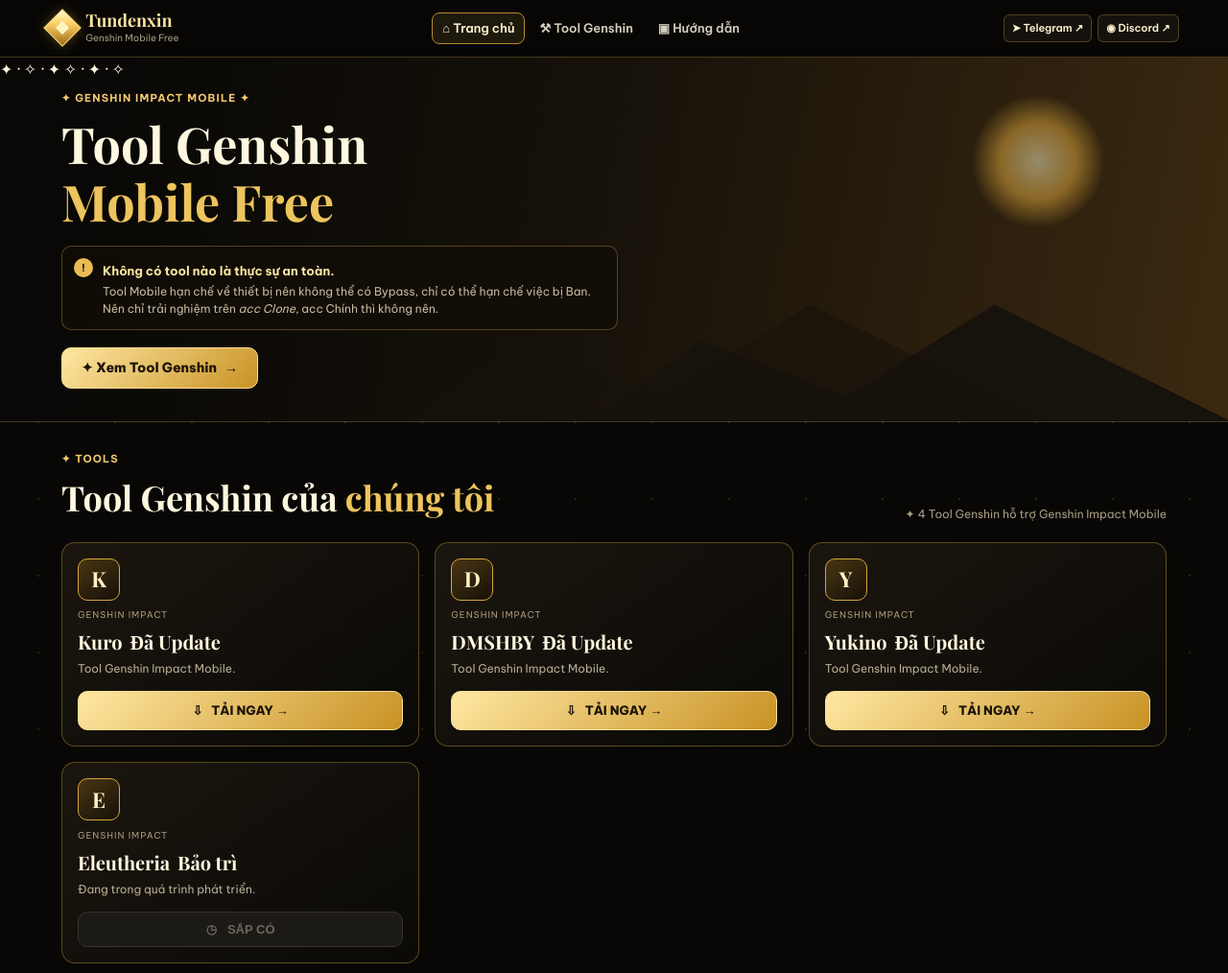
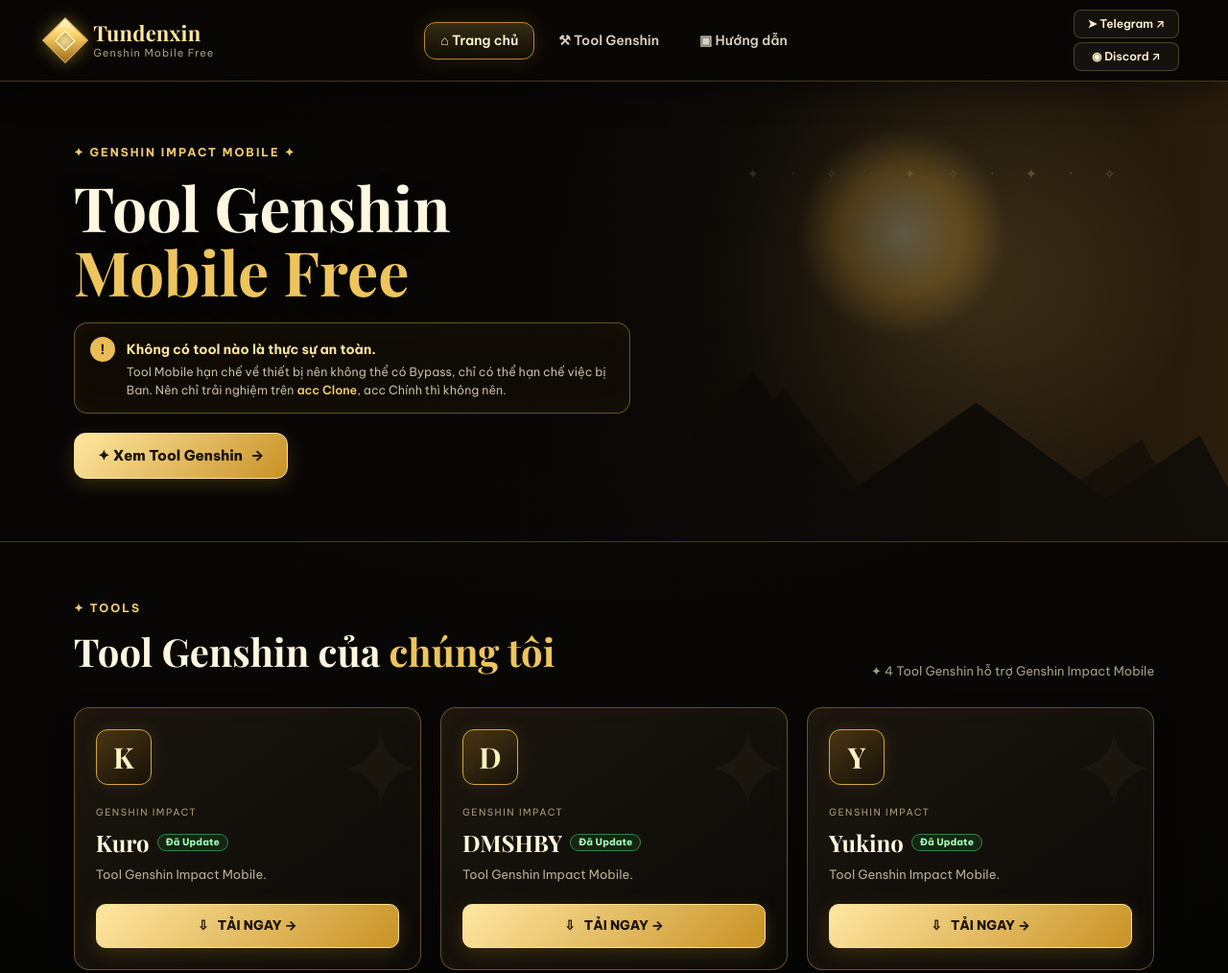
Before and after one commit to Tundenxin/Tundenxin.github.io, a plain HTML site: page index.html in a window 1280 px wide. Shown: the top 1014 px of the page at 96% size. Drawn offline with nearby package versions, Linux system fonts and the light colour scheme.

Commit message:
Update style.css

```diff
--- a/style.css
+++ b/style.css
@@ -16,101 +16,112 @@
 
 html {
   scroll-behavior: smooth;
+  -webkit-text-size-adjust: 100%;
 }
 
 body {
   margin: 0;
-  background: #080705;
+  background: radial-gradient(circle at 50% -20%, #30200a 0, #0b0906 35%, #050504 80%);
   color: var(--cream);
-  font-family: 'Be Vietnam Pro', sans-serif;
+  font-family: 'Be Vietnam Pro', -apple-system, BlinkMacSystemFont, sans-serif;
   min-height: 100vh;
   overflow-x: hidden;
   line-height: 1.5;
 }
 
-/* Background Effect */
+/* Hiệu ứng nền */
 .gold-dust {
   position: fixed;
   inset: 0;
   pointer-events: none;
-  opacity: 0.2;
+  opacity: 0.25;
   background-image: radial-gradient(circle, rgba(255, 220, 130, 0.65) 0 1px, transparent 1.5px);
-  background-size: 80px 80px;
+  background-size: 90px 90px;
+  mask-image: linear-gradient(#fff, transparent 80%);
   z-index: 0;
 }
 
-/* Navigation */
+/* Header & Nav Layout */
 .nav {
   position: sticky;
   top: 0;
   z-index: 100;
-  min-height: 60px;
-  padding: 10px clamp(12px, 4vw, 60px);
+  min-height: 80px;
+  padding: 10px clamp(16px, 4vw, 60px);
   display: flex;
   align-items: center;
   justify-content: space-between;
-  background: rgba(8, 7, 5, 0.95);
-  backdrop-filter: blur(12px);
+  gap: 16px;
+  background: rgba(8, 7, 5, 0.92);
+  backdrop-filter: blur(16px);
+  -webkit-backdrop-filter: blur(16px);
   border-bottom: 1px solid var(--line);
-  gap: 10px;
+  box-shadow: 0 8px 35px rgba(0, 0, 0, 0.45);
 }
 
 .brand {
   display: flex;
   align-items: center;
-  gap: 10px;
+  gap: 12px;
   color: var(--cream);
   text-decoration: none;
   flex-shrink: 0;
+  flex: 1;
 }
 
 .brand strong {
   display: block;
   font-family: 'Playfair Display', serif;
-  font-size: 18px;
+  font-size: 22px;
   color: var(--gold2);
-  line-height: 1.1;
+  letter-spacing: 0.2px;
+  line-height: 1.2;
 }
 
 .brand small {
   display: block;
   color: #a99c82;
-  font-size: 10px;
+  font-size: 11px;
+  letter-spacing: 1px;
 }
 
 .primogem {
-  width: 28px;
-  height: 28px;
+  width: 34px;
+  height: 34px;
   display: inline-grid;
   place-items: center;
   transform: rotate(45deg);
   border: 1px solid #f9d978;
   background: linear-gradient(135deg, #fff5c6 5%, #ffd56b 35%, #9f6b16 100%);
-  box-shadow: 0 0 12px rgba(240, 186, 56, 0.3);
+  box-shadow: 0 0 18px rgba(240, 186, 56, 0.45);
   flex-shrink: 0;
 }
 
 .primogem span {
-  width: 10px;
-  height: 10px;
+  width: 15px;
+  height: 15px;
   border: 1px solid #fff8dc;
   background: #fff3bc;
+  box-shadow: inset 0 0 10px #b88622;
 }
 
+/* MENU CHÍNH: CĂN GIỮA */
 .main-nav {
   display: flex;
-  gap: 4px;
+  gap: 8px;
   align-items: center;
+  justify-content: center;
+  flex-shrink: 0;
 }
 
 .main-nav a {
   color: #d7cfbd;
   text-decoration: none;
-  padding: 6px 10px;
+  padding: 8px 16px;
   border: 1px solid transparent;
-  border-radius: 8px;
+  border-radius: 12px;
   font-weight: 600;
-  font-size: 13px;
+  font-size: 14px;
   transition: all 0.2s ease;
   white-space: nowrap;
 }
@@ -119,87 +130,124 @@
 .main-nav a.active {
   color: #fff5d1;
   border-color: #b8892e;
-  background: rgba(231, 190, 86, 0.1);
+  background: linear-gradient(180deg, rgba(231, 190, 86, 0.2), rgba(107, 72, 13, 0.08));
+  box-shadow: 0 0 22px rgba(207, 157, 45, 0.16);
 }
 
+/* CỤM NÚT SOCIALS: CĂN PHẢI, NẰM DỌC */
 .socials {
   display: flex;
-  gap: 6px;
+  flex-direction: column;
+  gap: 4px;
+  align-items: flex-end;
+  justify-content: center;
+  flex: 1;
+  flex-shrink: 0;
 }
 
 .social {
-  padding: 5px 8px;
-  border-radius: 6px;
+  padding: 5px 12px;
+  border-radius: 8px;
   text-decoration: none;
   color: #fff5d1;
   font-weight: 600;
-  font-size: 11px;
+  font-size: 12px;
   border: 1px solid var(--line);
   background: #15120d;
-  white-space: nowrap;
+  transition: all 0.2s ease;
+  display: inline-flex;
+  align-items: center;
+  justify-content: center;
+  width: 110px;
 }
 
-/* Hero Section */
+.discord:hover,
+.telegram:hover {
+  border-color: #f2c75b;
+  box-shadow: 0 0 15px rgba(240, 190, 67, 0.2);
+  transform: translateY(-1px);
+}
+
+/* Hero Banner */
 .hero {
   position: relative;
-  min-height: 380px;
+  min-height: 480px;
   overflow: hidden;
   border-bottom: 1px solid var(--line);
   display: flex;
   align-items: center;
-  padding: 30px clamp(16px, 5vw, 80px);
+  padding: 60px clamp(16px, 6vw, 100px);
 }
 
 .hero-art {
   position: absolute;
   inset: 0;
-  background: linear-gradient(100deg, #090806 10%, #17120a 50%, #3c2910 100%);
+  background: radial-gradient(circle at 77% 42%, rgba(255, 207, 107, 0.35), transparent 25%),
+              linear-gradient(100deg, #090806 12%, #17120a 50%, #3c2910 100%);
   z-index: 1;
+}
+
+.hero-art:after {
+  content: '';
+  position: absolute;
+  inset: 0;
+  background: linear-gradient(90deg, #070605 0%, rgba(7, 6, 5, 0.85) 45%, rgba(7, 6, 5, 0.3) 100%);
 }
 
 .sun {
   position: absolute;
-  width: 140px;
-  height: 140px;
+  width: 220px;
+  height: 220px;
   border-radius: 50%;
-  right: 10%;
+  right: 18%;
   top: 10%;
   background: radial-gradient(circle, #fff6c9, #e5ae3f 40%, transparent 70%);
-  opacity: 0.5;
+  filter: blur(2px);
+  opacity: 0.7;
 }
 
 .mountain {
   position: absolute;
-  bottom: -30px;
-  width: 60%;
-  height: 50%;
+  bottom: -40px;
+  width: 70%;
+  height: 55%;
   background: #17120b;
-  clip-path: polygon(0 100%, 20% 40%, 40% 70%, 60% 20%, 80% 60%, 100% 100%);
+  clip-path: polygon(0 100%, 10% 48%, 23% 72%, 39% 18%, 50% 66%, 65% 30%, 80% 68%, 91% 43%, 100% 100%);
 }
 
-.m1 { right: -5%; }
-.m2 { left: 30%; opacity: 0.6; }
+.m1 { right: -4%; }
+.m2 { left: 35%; opacity: 0.7; transform: scale(0.8); }
+
+.stars {
+  position: absolute;
+  right: 8%;
+  top: 18%;
+  color: #ffe6a1;
+  letter-spacing: 15px;
+  opacity: 0.5;
+  font-size: 14px;
+}
 
 .hero-content {
   position: relative;
   z-index: 2;
-  max-width: 580px;
-  width: 100%;
+  max-width: 600px;
 }
 
 .eyebrow, .kicker {
   color: #f3ca70;
-  letter-spacing: 1.2px;
-  font-size: 11px;
+  letter-spacing: 2px;
+  font-size: 12px;
   font-weight: 700;
   display: block;
 }
 
 .hero h1 {
   font-family: 'Playfair Display', serif;
-  font-size: clamp(28px, 5vw, 52px);
-  line-height: 1.15;
-  margin: 10px 0 16px;
+  font-size: clamp(36px, 5vw, 68px);
+  line-height: 1.05;
+  margin: 14px 0 20px;
+  text-shadow: 0 4px 20px rgba(0, 0, 0, 0.8);
 }
 
 .hero h1 span, h2 span {
@@ -208,35 +256,44 @@
 
 .notice {
   display: flex;
-  gap: 10px;
-  padding: 12px;
-  border: 1px solid rgba(239, 193, 79, 0.3);
-  border-radius: 10px;
-  background: rgba(18, 13, 6, 0.85);
-  align-items: flex-start;
+  gap: 12px;
+  max-width: 580px;
+  padding: 14px 16px;
+  border: 1px solid rgba(239, 193, 79, 0.4);
+  border-radius: 14px;
+  background: rgba(18, 13, 6, 0.82);
+  backdrop-filter: blur(8px);
+  box-shadow: inset 0 0 30px rgba(219, 165, 41, 0.05);
 }
 
 .notice > b {
   display: grid;
   place-items: center;
-  width: 20px;
-  height: 20px;
-  min-width: 20px;
+  width: 26px;
+  height: 26px;
+  min-width: 26px;
   border-radius: 50%;
   background: #e9bc55;
   color: #201505;
-  font-size: 11px;
+  font-size: 14px;
 }
 
 .notice strong {
-  font-size: 13px;
+  font-size: 14px;
   color: var(--gold2);
 }
 
 .notice p {
-  margin: 2px 0 0;
+  margin: 3px 0 0;
   color: #c6baa1;
-  font-size: 12px;
+  font-size: 12.5px;
+  line-height: 1.5;
+}
+
+.notice em {
+  color: #f1ca68;
+  font-style: normal;
+  font-weight: 600;
 }
 
 .cta, .download {
@@ -249,46 +306,55 @@
   color: #1c1407;
   text-decoration: none;
   font-weight: 800;
-  border-radius: 10px;
+  border-radius: 12px;
+  box-shadow: 0 6px 20px rgba(211, 157, 42, 0.22);
+  transition: all 0.2s ease;
+  min-height: 46px;
   cursor: pointer;
-  transition: all 0.2s ease;
 }
 
 .cta {
-  margin-top: 18px;
-  padding: 10px 20px;
-  font-size: 14px;
+  margin-top: 20px;
+  padding: 12px 24px;
+  font-size: 15px;
 }
 
-/* Tool Grid Section */
-.tools, .guide-wrap {
-  padding: 30px clamp(16px, 5vw, 80px);
+.cta:hover, .download:not(.disabled):hover {
+  transform: translateY(-2px);
+  filter: brightness(1.1);
+  box-shadow: 0 10px 25px rgba(211, 157, 42, 0.35);
+}
+
+/* Tool Grid */
+.tools {
+  position: relative;
+  padding: 60px clamp(16px, 6vw, 100px);
 }
 
 .section-head {
   display: flex;
   align-items: flex-end;
   justify-content: space-between;
-  margin-bottom: 20px;
-  flex-wrap: wrap;
-  gap: 10px;
+  margin-bottom: 28px;
+  gap: 16px;
 }
 
-.section-head h2 {
+.section-head h2, .guide-title h1 {
   font-family: 'Playfair Display', serif;
-  font-size: clamp(24px, 3.5vw, 36px);
-  margin: 4px 0 0;
+  font-size: clamp(28px, 4vw, 40px);
+  margin: 6px 0 0;
 }
 
 .count {
   color: #a99d83;
-  font-size: 12px;
+  font-size: 13px;
+  white-space: nowrap;
 }
 
 .tool-grid {
   display: grid;
   grid-template-columns: repeat(3, 1fr);
-  gap: 16px;
+  gap: 20px;
 }
 
 .tool-card {
@@ -296,199 +362,248 @@
   display: flex;
   flex-direction: column;
   justify-content: space-between;
-  min-height: 210px;
-  padding: 16px;
-  border: 1px solid rgba(226, 181, 68, 0.35);
-  border-radius: 14px;
-  background: linear-gradient(145deg, rgba(28, 23, 15, 0.95), rgba(11, 10, 8, 0.95));
+  width: 100%;
+  min-height: 250px;
+  padding: 22px;
+  border: 1px solid rgba(226, 181, 68, 0.4);
+  border-radius: 16px;
+  background: linear-gradient(145deg, rgba(28, 23, 15, 0.96), rgba(11, 10, 8, 0.97));
+  box-shadow: inset 0 0 30px rgba(216, 165, 48, 0.03), 0 8px 25px rgba(0, 0, 0, 0.3);
+  overflow: hidden;
+  transition: border-color 0.2s ease;
+}
+
+.tool-card:hover {
+  border-color: rgba(242, 199, 91, 0.7);
+}
+
+.tool-card:after {
+  content: '✦';
+  position: absolute;
+  right: -5px;
+  top: -20px;
+  font-size: 110px;
+  color: rgba(238, 196, 94, 0.04);
+  pointer-events: none;
 }
 
 .letter {
-  width: 44px;
-  height: 44px;
+  width: 58px;
+  height: 58px;
   display: grid;
   place-items: center;
-  border-radius: 10px;
+  border-radius: 12px;
   border: 1px solid #d6a63c;
   color: #fff1c3;
   background: linear-gradient(145deg, #4a3512, #151109);
   font-family: 'Playfair Display', serif;
-  font-size: 22px;
+  font-size: 30px;
   font-weight: 700;
-  flex-shrink: 0;
+  box-shadow: 0 0 18px rgba(221, 172, 61, 0.12);
+}
+
+.tool-copy {
+  margin-top: 14px;
 }
 
 .tool-copy small {
   color: #a99978;
-  font-size: 9.5px;
-  letter-spacing: 1px;
+  font-size: 10px;
+  letter-spacing: 1.5px;
 }
 
 .tool-copy h3 {
-  margin: 4px 0;
+  margin: 4px 0 6px;
   font-family: 'Playfair Display', serif;
-  font-size: 20px;
+  font-size: 24px;
   display: flex;
   align-items: center;
   gap: 8px;
   flex-wrap: wrap;
 }
 
-.badge {
-  display: inline-block;
-  padding: 2px 8px;
-  border-radius: 12px;
+.status-badge {
+  display: inline-flex;
+  align-items: center;
+  padding: 3px 8px;
+  border-radius: 999px;
   font-family: 'Be Vietnam Pro', sans-serif;
-  font-size: 10.5px;
-  font-weight: 700;
-  line-height: 1.3;
+  font-size: 10px;
+  line-height: 1;
+  font-weight: 800;
+  letter-spacing: 0.15px;
 }
 
-.badge.updated {
-  background-color: #1b382b;
-  color: #55f39d;
-  border: 1px solid #285e43;
+.status-badge.updated {
+  color: #9dffb3;
+  background: rgba(39, 178, 76, 0.13);
+  border: 1px solid rgba(73, 214, 100, 0.55);
 }
 
-.badge.maintenance {
-  background-color: #3d1c1c;
-  color: #ff7b7b;
-  border: 1px solid #632b2b;
+.status-badge.maintenance {
+  color: #ff8b8b;
+  background: rgba(204, 48, 48, 0.13);
+  border: 1px solid rgba(231, 75, 75, 0.58);
 }
 
 .tool-copy p {
-  margin: 4px 0 0;
+  margin: 0;
+  color: #b9ad94;
+  font-size: 13px;
+}
+
+.download {
+  width: 100%;
+  padding: 11px;
+  margin-top: 20px;
+  border-radius: 10px;
+  font-size: 13.5px;
+}
+
+.disabled {
+  border-color: #4a443a;
+  background: #22201a;
+  color: #807869;
+  box-shadow: none;
+  cursor: not-allowed;
+}
+
+/* Trang Hướng Dẫn */
+.guide-wrap {
+  padding: 50px clamp(16px, 6vw, 100px);
+}
+
+.guide-title {
+  text-align: center;
+  max-width: 700px;
+  margin: 0 auto 36px;
+}
+
+.guide-title p {
+  color: #a99d83;
+  margin-top: 8px;
+  font-size: 14px;
+}
+
+.guide-grid {
+  display: grid;
+  grid-template-columns: repeat(3, 1fr);
+  gap: 18px;
+}
+
+.guide-card {
+  appearance: none;
+  width: 100%;
+  text-align: left;
+  cursor: pointer;
+  color: var(--cream);
+  padding: 18px;
+  border: 1px solid rgba(226, 181, 68, 0.4);
+  border-radius: 16px;
+  background: linear-gradient(145deg, #1c170e, #0e0c09);
+  display: grid;
+  grid-template-columns: 58px 1fr 20px;
+  gap: 14px;
+  align-items: center;
+  transition: all 0.2s ease;
+}
+
+.guide-card:not(.locked):hover {
+  transform: translateY(-3px);
+  border-color: #f1c85d;
+  box-shadow: 0 10px 25px rgba(221, 172, 61, 0.13);
+}
+
+.guide-card .letter {
+  grid-row: span 2;
+}
+
+.guide-card small, .guide-card strong, .guide-card em {
+  display: block;
+}
+
+.guide-card small {
+  font-size: 9px;
+  color: #a99978;
+  letter-spacing: 1px;
+}
+
+.guide-card strong {
+  font-family: 'Playfair Display', serif;
+  font-size: 20px;
+  margin: 2px 0;
+  line-height: 1.2;
+}
+
+.guide-card em {
+  font-style: normal;
   color: #b9ad94;
   font-size: 12px;
 }
 
-.download {
-  width: 100%;
-  padding: 10px;
-  margin-top: 14px;
-  font-size: 13px;
+.guide-card > b {
+  color: #e8c05a;
+  font-size: 16px;
+  text-align: right;
 }
 
-.download.disabled {
-  border-color: #38342e;
-  background: #1c1a16;
-  color: #6d665a;
+.locked {
+  opacity: 0.55;
   cursor: not-allowed;
 }
 
-/* Guide Page Specifics */
-.guide-title {
-  margin-bottom: 24px;
-}
-
-.guide-title h1 {
-  font-family: 'Playfair Display', serif;
-  font-size: clamp(28px, 4vw, 42px);
-  margin: 6px 0;
-}
-
-.guide-title p {
-  color: var(--muted);
-  font-size: 13px;
-  margin: 0;
-}
-
-.guide-grid {
-  display: grid;
-  grid-template-columns: repeat(2, 1fr);
-  gap: 16px;
-}
-
-.guide-card {
-  display: flex;
-  align-items: center;
-  gap: 12px;
-  padding: 14px;
-  background: linear-gradient(145deg, rgba(28, 23, 15, 0.95), rgba(11, 10, 8, 0.95));
-  border: 1px solid rgba(226, 181, 68, 0.35);
-  border-radius: 12px;
-  color: inherit;
-  text-align: left;
-  cursor: pointer;
-  width: 100%;
-}
-
-.guide-card span:nth-child(2) {
-  flex: 1;
-}
-
-.guide-card small {
-  display: block;
-  font-size: 9px;
-  color: var(--muted);
-}
-
-.guide-card strong {
-  display: block;
-  font-size: 16px;
-  color: var(--gold2);
-}
-
-.guide-card em {
-  display: block;
-  font-size: 11px;
-  color: #c6baa1;
-  font-style: normal;
-}
-
-.guide-card b {
-  color: var(--gold);
-}
-
-.guide-card.locked {
-  opacity: 0.6;
-  cursor: not-allowed;
-}
-
-/* Video Panel Responsive */
+/* Khung Video */
 .video-panel {
-  margin-top: 30px;
-  background: var(--panel);
-  border: 1px solid var(--line);
-  border-radius: 12px;
-  padding: 16px;
+  margin-top: 35px;
+  padding: 20px;
+  border: 1px solid rgba(226, 181, 68, 0.4);
+  border-radius: 18px;
+  background: #0e0c09;
 }
 
 .video-head {
   display: flex;
   justify-content: space-between;
   align-items: center;
-  margin-bottom: 12px;
+  margin-bottom: 16px;
+  gap: 12px;
 }
 
 .video-head h2 {
   margin: 2px 0 0;
-  font-size: 18px;
+  font-family: 'Playfair Display', serif;
+  font-size: clamp(20px, 3vw, 26px);
 }
 
-#closeVideo {
-  background: transparent;
+.video-head button {
+  background: rgba(255, 255, 255, 0.05);
   border: 1px solid var(--line);
-  color: var(--cream);
-  font-size: 20px;
-  border-radius: 6px;
-  width: 32px;
-  height: 32px;
+  border-radius: 50%;
+  width: 36px;
+  height: 36px;
+  color: #d8cbb1;
+  font-size: 22px;
   cursor: pointer;
+  display: grid;
+  place-items: center;
+  transition: 0.2s;
+  flex-shrink: 0;
+}
+
+.video-head button:hover {
+  background: rgba(239, 193, 79, 0.2);
+  color: #fff;
 }
 
 .video-frame {
-  position: relative;
-  padding-bottom: 56.25%; /* 16:9 Aspect Ratio */
-  height: 0;
+  aspect-ratio: 16 / 9;
+  border-radius: 12px;
   overflow: hidden;
-  border-radius: 8px;
+  background: #000;
+  width: 100%;
 }
 
 .video-frame iframe {
-  position: absolute;
-  top: 0;
-  left: 0;
   width: 100%;
   height: 100%;
   border: 0;
@@ -497,83 +612,96 @@
 /* Footer */
 footer {
   border-top: 1px solid var(--line);
-  padding: 16px;
+  padding: 24px clamp(16px, 6vw, 100px);
   display: flex;
+  flex-wrap: wrap;
   align-items: center;
   justify-content: center;
-  gap: 6px;
+  gap: 10px;
   color: #8f846f;
-  font-size: 11px;
-  flex-wrap: wrap;
+  font-size: 12.5px;
   text-align: center;
 }
 
 .small {
-  width: 14px;
-  height: 14px;
+  width: 20px;
+  height: 20px;
 }
 
 .small span {
-  width: 5px;
-  height: 5px;
+  width: 8px;
+  height: 8px;
 }
 
-/* ===================================================
-   RESPONSIVE (TỐI ƯU GIAO DIỆN DI ĐỘNG & MÀN HÌNH NHỎ)
-   =================================================== */
-
+/* Responsive */
 @media (max-width: 992px) {
-  .tool-grid {
+  .tool-grid, .guide-grid {
     grid-template-columns: repeat(2, 1fr);
   }
 }
 
 @media (max-width: 768px) {
-  /* Tối ưu Navigation trên điện thoại */
   .nav {
+    display: flex;
     flex-wrap: wrap;
-    height: auto;
+    align-items: center;
     justify-content: space-between;
+    padding: 10px 12px;
+    gap: 8px;
   }
 
-  .socials {
-    order: 2;
+  .brand { flex: initial; }
+  .brand strong { font-size: 16px; }
+  .brand small { font-size: 8.5px; }
+
+  .socials { flex: initial; }
+  .social {
+    width: 90px;
+    padding: 3px 8px;
+    font-size: 10px;
   }
 
   .main-nav {
+    width: 100%;
     order: 3;
-    width: 100%;
-    justify-content: space-between;
-    margin-top: 6px;
-    padding-top: 6px;
-    border-top: 1px solid rgba(230, 187, 83, 0.15);
+    margin-top: 2px;
+    gap: 4px;
+    justify-content: center;
   }
 
   .main-nav a {
-    flex: 1;
-    text-align: center;
-    padding: 6px 4px;
+    padding: 5px 10px;
     font-size: 12px;
+    border-radius: 8px;
   }
 
-  .guide-grid {
+  .hero { padding: 30px 16px; }
+  .section-head {
+    flex-direction: column;
+    align-items: flex-start;
+    gap: 6px;
+  }
+
+  .tool-grid, .guide-grid {
     grid-template-columns: 1fr;
+    gap: 16px;
   }
+
+  .guide-card {
+    grid-template-columns: 50px 1fr 20px;
+    padding: 14px;
+  }
+
+  .guide-card .letter {
+    width: 50px;
+    height: 50px;
+    font-size: 24px;
+  }
+
+  .video-panel { padding: 14px; }
 }
 
-@media (max-width: 576px) {
-  /* Chuyển Grid của Tool sang 1 cột duy nhất */
-  .tool-grid {
-    grid-template-columns: 1fr;
-  }
-
-  .cta {
-    width: 100%;
-  }
-
-  /* Rút gọn text nút social để tránh tràn */
-  .social.telegram, .social.discord {
-    padding: 4px 8px;
-    font-size: 10.5px;
-  }
+@media (max-width: 480px) {
+  .hero h1 { font-size: 28px; }
+  .cta, .download { width: 100%; }
 }
```
